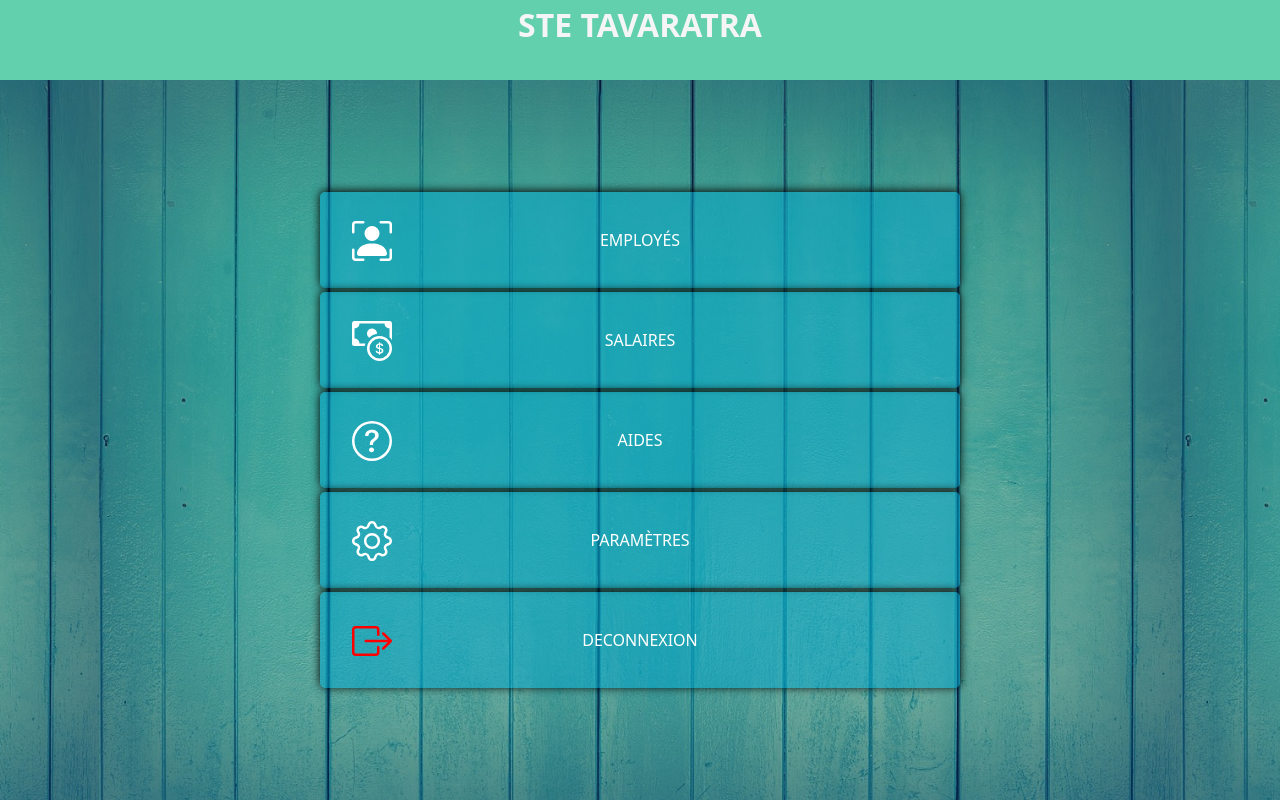
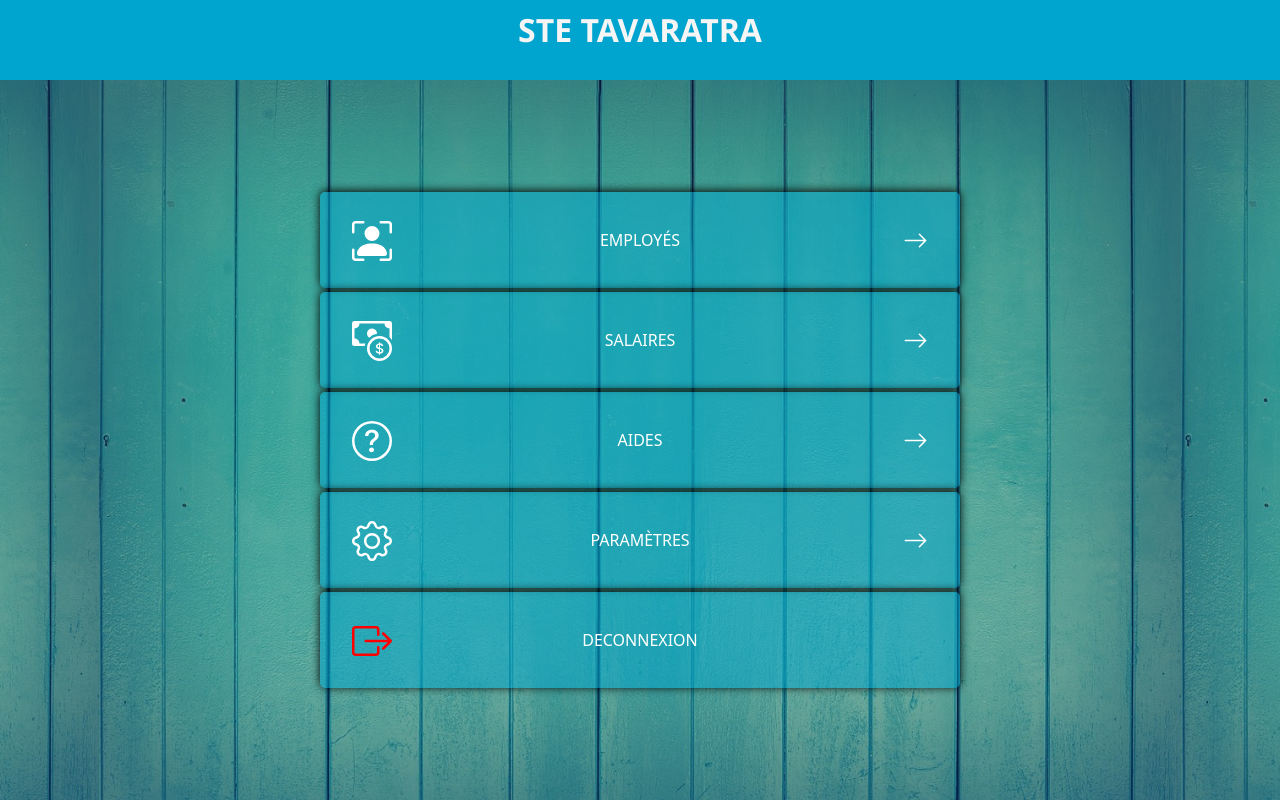
Before and after one commit to branGitfox/gestionEmployers, a PHP site: page /acceuil.html in a window 1280 px wide. Run offline with PHP 8.4, Linux system fonts and the light colour scheme.

Commit message:
page d'acceuil fini

```diff
--- a/acceuil.html
+++ b/acceuil.html
@@ -1,43 +1,74 @@
 <!DOCTYPE html>
 <html lang="en">
+
 <head>
   <meta charset="UTF-8">
   <meta name="viewport" content="width=device-width, initial-scale=1.0">
   <link rel="stylesheet" href="./css/style.css">
   <title>Document</title>
 </head>
+
 <body>
   <div class="container">
-        <header>
+    <header class="box">
       <h1>STE TAVARATRA</h1>
     </header>
     <div class="main-container">
       <div class="menu-container">
-                <div><a href="#"><svg xmlns="http://www.w3.org/2000/svg" width="40" height="40" fill="currentColor" class="bi bi-person-bounding-box" viewBox="0 0 16 16">
-                    <path d="M1.5 1a.5.5 0 0 0-.5.5v3a.5.5 0 0 1-1 0v-3A1.5 1.5 0 0 1 1.5 0h3a.5.5 0 0 1 0 1zM11 .5a.5.5 0 0 1 .5-.5h3A1.5 1.5 0 0 1 16 1.5v3a.5.5 0 0 1-1 0v-3a.5.5 0 0 0-.5-.5h-3a.5.5 0 0 1-.5-.5M.5 11a.5.5 0 0 1 .5.5v3a.5.5 0 0 0 .5.5h3a.5.5 0 0 1 0 1h-3A1.5 1.5 0 0 1 0 14.5v-3a.5.5 0 0 1 .5-.5m15 0a.5.5 0 0 1 .5.5v3a1.5 1.5 0 0 1-1.5 1.5h-3a.5.5 0 0 1 0-1h3a.5.5 0 0 0 .5-.5v-3a.5.5 0 0 1 .5-.5"/>
-                    <path d="M3 14s-1 0-1-1 1-4 6-4 6 3 6 4-1 1-1 1zm8-9a3 3 0 1 1-6 0 3 3 0 0 1 6 0"/>
-                  </svg>Employés</a></div>
-                <div><a href="#"><svg xmlns="http://www.w3.org/2000/svg" width="40" height="40" fill="currentColor" class="bi bi-cash-coin" viewBox="0 0 16 16">
-                    <path fill-rule="evenodd" d="M11 15a4 4 0 1 0 0-8 4 4 0 0 0 0 8m5-4a5 5 0 1 1-10 0 5 5 0 0 1 10 0"/>
-                    <path d="M9.438 11.944c.047.596.518 1.06 1.363 1.116v.44h.375v-.443c.875-.061 1.386-.529 1.386-1.207 0-.618-.39-.936-1.09-1.1l-.296-.07v-1.2c.376.043.614.248.671.532h.658c-.047-.575-.54-1.024-1.329-1.073V8.5h-.375v.45c-.747.073-1.255.522-1.255 1.158 0 .562.378.92 1.007 1.066l.248.061v1.272c-.384-.058-.639-.27-.696-.563h-.668zm1.36-1.354c-.369-.085-.569-.26-.569-.522 0-.294.216-.514.572-.578v1.1h-.003zm.432.746c.449.104.655.272.655.569 0 .339-.257.571-.709.614v-1.195l.054.012z"/>
-                    <path d="M1 0a1 1 0 0 0-1 1v8a1 1 0 0 0 1 1h4.083c.058-.344.145-.678.258-1H3a2 2 0 0 0-2-2V3a2 2 0 0 0 2-2h10a2 2 0 0 0 2 2v3.528c.38.34.717.728 1 1.154V1a1 1 0 0 0-1-1z"/>
-                    <path d="M9.998 5.083 10 5a2 2 0 1 0-3.132 1.65 5.982 5.982 0 0 1 3.13-1.567z"/>
-                  </svg>Salaires</a></div>
-                <div><a href="#"><svg xmlns="http://www.w3.org/2000/svg" width="40" height="40" fill="currentColor" class="bi bi-question-circle" viewBox="0 0 16 16">
-                    <path d="M8 15A7 7 0 1 1 8 1a7 7 0 0 1 0 14m0 1A8 8 0 1 0 8 0a8 8 0 0 0 0 16"/>
-                    <path d="M5.255 5.786a.237.237 0 0 0 .241.247h.825c.138 0 .248-.113.266-.25.09-.656.54-1.134 1.342-1.134.686 0 1.314.343 1.314 1.168 0 .635-.374.927-.965 1.371-.673.489-1.206 1.06-1.168 1.987l.003.217a.25.25 0 0 0 .25.246h.811a.25.25 0 0 0 .25-.25v-.105c0-.718.273-.927 1.01-1.486.609-.463 1.244-.977 1.244-2.056 0-1.511-1.276-2.241-2.673-2.241-1.267 0-2.655.59-2.75 2.286zm1.557 5.763c0 .533.425.927 1.01.927.609 0 1.028-.394 1.028-.927 0-.552-.42-.94-1.029-.94-.584 0-1.009.388-1.009.94"/>
-                  </svg>Aides</a></div>
-                <div><a href="#"><svg xmlns="http://www.w3.org/2000/svg" width="40" height="40" fill="currentColor" class="bi bi-gear" viewBox="0 0 16 16">
-                    <path d="M8 4.754a3.246 3.246 0 1 0 0 6.492 3.246 3.246 0 0 0 0-6.492zM5.754 8a2.246 2.246 0 1 1 4.492 0 2.246 2.246 0 0 1-4.492 0z"/>
-                    <path d="M9.796 1.343c-.527-1.79-3.065-1.79-3.592 0l-.094.319a.873.873 0 0 1-1.255.52l-.292-.16c-1.64-.892-3.433.902-2.54 2.541l.159.292a.873.873 0 0 1-.52 1.255l-.319.094c-1.79.527-1.79 3.065 0 3.592l.319.094a.873.873 0 0 1 .52 1.255l-.16.292c-.892 1.64.901 3.434 2.541 2.54l.292-.159a.873.873 0 0 1 1.255.52l.094.319c.527 1.79 3.065 1.79 3.592 0l.094-.319a.873.873 0 0 1 1.255-.52l.292.16c1.64.893 3.434-.902 2.54-2.541l-.159-.292a.873.873 0 0 1 .52-1.255l.319-.094c1.79-.527 1.79-3.065 0-3.592l-.319-.094a.873.873 0 0 1-.52-1.255l.16-.292c.893-1.64-.902-3.433-2.541-2.54l-.292.159a.873.873 0 0 1-1.255-.52l-.094-.319zm-2.633.283c.246-.835 1.428-.835 1.674 0l.094.319a1.873 1.873 0 0 0 2.693 1.115l.291-.16c.764-.415 1.6.42 1.184 1.185l-.159.292a1.873 1.873 0 0 0 1.116 2.692l.318.094c.835.246.835 1.428 0 1.674l-.319.094a1.873 1.873 0 0 0-1.115 2.693l.16.291c.415.764-.42 1.6-1.185 1.184l-.291-.159a1.873 1.873 0 0 0-2.693 1.116l-.094.318c-.246.835-1.428.835-1.674 0l-.094-.319a1.873 1.873 0 0 0-2.692-1.115l-.292.16c-.764.415-1.6-.42-1.184-1.185l.159-.291A1.873 1.873 0 0 0 1.945 8.93l-.319-.094c-.835-.246-.835-1.428 0-1.674l.319-.094A1.873 1.873 0 0 0 3.06 4.377l-.16-.292c-.415-.764.42-1.6 1.185-1.184l.292.159a1.873 1.873 0 0 0 2.692-1.115l.094-.319z"/>
-                  </svg>Paramètres</a></div>
-                <div><a class="logout"
-                     href="#"><svg xmlns="http://www.w3.org/2000/svg" width="40" height="40" fill="red" class="bi bi-box-arrow-right" viewBox="0 0 16 16">
-                    <path fill-rule="evenodd" d="M10 12.5a.5.5 0 0 1-.5.5h-8a.5.5 0 0 1-.5-.5v-9a.5.5 0 0 1 .5-.5h8a.5.5 0 0 1 .5.5v2a.5.5 0 0 0 1 0v-2A1.5 1.5 0 0 0 9.5 2h-8A1.5 1.5 0 0 0 0 3.5v9A1.5 1.5 0 0 0 1.5 14h8a1.5 1.5 0 0 0 1.5-1.5v-2a.5.5 0 0 0-1 0z"/>
-                    <path fill-rule="evenodd" d="M15.854 8.354a.5.5 0 0 0 0-.708l-3-3a.5.5 0 0 0-.708.708L14.293 7.5H5.5a.5.5 0 0 0 0 1h8.793l-2.147 2.146a.5.5 0 0 0 .708.708l3-3z"/>
+        <div><a href="#"><svg class="left-svg" xmlns="http://www.w3.org/2000/svg" width="40" height="40"
+              fill="currentColor" class="bi bi-person-bounding-box" viewBox="0 0 16 16">
+              <path
+                d="M1.5 1a.5.5 0 0 0-.5.5v3a.5.5 0 0 1-1 0v-3A1.5 1.5 0 0 1 1.5 0h3a.5.5 0 0 1 0 1zM11 .5a.5.5 0 0 1 .5-.5h3A1.5 1.5 0 0 1 16 1.5v3a.5.5 0 0 1-1 0v-3a.5.5 0 0 0-.5-.5h-3a.5.5 0 0 1-.5-.5M.5 11a.5.5 0 0 1 .5.5v3a.5.5 0 0 0 .5.5h3a.5.5 0 0 1 0 1h-3A1.5 1.5 0 0 1 0 14.5v-3a.5.5 0 0 1 .5-.5m15 0a.5.5 0 0 1 .5.5v3a1.5 1.5 0 0 1-1.5 1.5h-3a.5.5 0 0 1 0-1h3a.5.5 0 0 0 .5-.5v-3a.5.5 0 0 1 .5-.5" />
+              <path d="M3 14s-1 0-1-1 1-4 6-4 6 3 6 4-1 1-1 1zm8-9a3 3 0 1 1-6 0 3 3 0 0 1 6 0" />
+            </svg>Employés<svg class="right-svg" xmlns="http://www.w3.org/2000/svg" width="25" height="25" fill="currentColor"
+              class="bi bi-arrow-right" viewBox="0 0 16 16">
+              <path fill-rule="evenodd"
+                d="M1 8a.5.5 0 0 1 .5-.5h11.793l-3.147-3.146a.5.5 0 0 1 .708-.708l4 4a.5.5 0 0 1 0 .708l-4 4a.5.5 0 0 1-.708-.708L13.293 8.5H1.5A.5.5 0 0 1 1 8" />
+            </svg></a></div>
+        <div><a href="#"><svg class="left-svg" xmlns="http://www.w3.org/2000/svg" width="40" height="40"
+              fill="currentColor" class="bi bi-cash-coin" viewBox="0 0 16 16">
+              <path fill-rule="evenodd" d="M11 15a4 4 0 1 0 0-8 4 4 0 0 0 0 8m5-4a5 5 0 1 1-10 0 5 5 0 0 1 10 0" />
+              <path
+                d="M9.438 11.944c.047.596.518 1.06 1.363 1.116v.44h.375v-.443c.875-.061 1.386-.529 1.386-1.207 0-.618-.39-.936-1.09-1.1l-.296-.07v-1.2c.376.043.614.248.671.532h.658c-.047-.575-.54-1.024-1.329-1.073V8.5h-.375v.45c-.747.073-1.255.522-1.255 1.158 0 .562.378.92 1.007 1.066l.248.061v1.272c-.384-.058-.639-.27-.696-.563h-.668zm1.36-1.354c-.369-.085-.569-.26-.569-.522 0-.294.216-.514.572-.578v1.1h-.003zm.432.746c.449.104.655.272.655.569 0 .339-.257.571-.709.614v-1.195l.054.012z" />
+              <path
+                d="M1 0a1 1 0 0 0-1 1v8a1 1 0 0 0 1 1h4.083c.058-.344.145-.678.258-1H3a2 2 0 0 0-2-2V3a2 2 0 0 0 2-2h10a2 2 0 0 0 2 2v3.528c.38.34.717.728 1 1.154V1a1 1 0 0 0-1-1z" />
+              <path d="M9.998 5.083 10 5a2 2 0 1 0-3.132 1.65 5.982 5.982 0 0 1 3.13-1.567z" />
+            </svg>Salaires<svg class="right-svg" xmlns="http://www.w3.org/2000/svg" width="25" height="25" fill="currentColor"
+              class="bi bi-arrow-right" viewBox="0 0 16 16">
+              <path fill-rule="evenodd" class="right-svg"
+                d="M1 8a.5.5 0 0 1 .5-.5h11.793l-3.147-3.146a.5.5 0 0 1 .708-.708l4 4a.5.5 0 0 1 0 .708l-4 4a.5.5 0 0 1-.708-.708L13.293 8.5H1.5A.5.5 0 0 1 1 8" />
+            </svg></a></div>
+        <div><a href="#"><svg class="left-svg" xmlns="http://www.w3.org/2000/svg" width="40" height="40"
+              fill="currentColor" class="bi bi-question-circle" viewBox="0 0 16 16">
+              <path d="M8 15A7 7 0 1 1 8 1a7 7 0 0 1 0 14m0 1A8 8 0 1 0 8 0a8 8 0 0 0 0 16" />
+              <path
+                d="M5.255 5.786a.237.237 0 0 0 .241.247h.825c.138 0 .248-.113.266-.25.09-.656.54-1.134 1.342-1.134.686 0 1.314.343 1.314 1.168 0 .635-.374.927-.965 1.371-.673.489-1.206 1.06-1.168 1.987l.003.217a.25.25 0 0 0 .25.246h.811a.25.25 0 0 0 .25-.25v-.105c0-.718.273-.927 1.01-1.486.609-.463 1.244-.977 1.244-2.056 0-1.511-1.276-2.241-2.673-2.241-1.267 0-2.655.59-2.75 2.286zm1.557 5.763c0 .533.425.927 1.01.927.609 0 1.028-.394 1.028-.927 0-.552-.42-.94-1.029-.94-.584 0-1.009.388-1.009.94" />
+            </svg>Aides<svg class="right-svg" xmlns="http://www.w3.org/2000/svg" width="25" height="25" fill="currentColor"
+              class="bi bi-arrow-right" viewBox="0 0 16 16">
+              <path fill-rule="evenodd"
+                d="M1 8a.5.5 0 0 1 .5-.5h11.793l-3.147-3.146a.5.5 0 0 1 .708-.708l4 4a.5.5 0 0 1 0 .708l-4 4a.5.5 0 0 1-.708-.708L13.293 8.5H1.5A.5.5 0 0 1 1 8" />
+            </svg></a></div>
+        <div><a href="#"><svg class="left-svg" xmlns="http://www.w3.org/2000/svg" width="40" height="40"
+              fill="currentColor" class="bi bi-gear" viewBox="0 0 16 16">
+              <path
+                d="M8 4.754a3.246 3.246 0 1 0 0 6.492 3.246 3.246 0 0 0 0-6.492zM5.754 8a2.246 2.246 0 1 1 4.492 0 2.246 2.246 0 0 1-4.492 0z" />
+              <path
+                d="M9.796 1.343c-.527-1.79-3.065-1.79-3.592 0l-.094.319a.873.873 0 0 1-1.255.52l-.292-.16c-1.64-.892-3.433.902-2.54 2.541l.159.292a.873.873 0 0 1-.52 1.255l-.319.094c-1.79.527-1.79 3.065 0 3.592l.319.094a.873.873 0 0 1 .52 1.255l-.16.292c-.892 1.64.901 3.434 2.541 2.54l.292-.159a.873.873 0 0 1 1.255.52l.094.319c.527 1.79 3.065 1.79 3.592 0l.094-.319a.873.873 0 0 1 1.255-.52l.292.16c1.64.893 3.434-.902 2.54-2.541l-.159-.292a.873.873 0 0 1 .52-1.255l.319-.094c1.79-.527 1.79-3.065 0-3.592l-.319-.094a.873.873 0 0 1-.52-1.255l.16-.292c.893-1.64-.902-3.433-2.541-2.54l-.292.159a.873.873 0 0 1-1.255-.52l-.094-.319zm-2.633.283c.246-.835 1.428-.835 1.674 0l.094.319a1.873 1.873 0 0 0 2.693 1.115l.291-.16c.764-.415 1.6.42 1.184 1.185l-.159.292a1.873 1.873 0 0 0 1.116 2.692l.318.094c.835.246.835 1.428 0 1.674l-.319.094a1.873 1.873 0 0 0-1.115 2.693l.16.291c.415.764-.42 1.6-1.185 1.184l-.291-.159a1.873 1.873 0 0 0-2.693 1.116l-.094.318c-.246.835-1.428.835-1.674 0l-.094-.319a1.873 1.873 0 0 0-2.692-1.115l-.292.16c-.764.415-1.6-.42-1.184-1.185l.159-.291A1.873 1.873 0 0 0 1.945 8.93l-.319-.094c-.835-.246-.835-1.428 0-1.674l.319-.094A1.873 1.873 0 0 0 3.06 4.377l-.16-.292c-.415-.764.42-1.6 1.185-1.184l.292.159a1.873 1.873 0 0 0 2.692-1.115l.094-.319z" />
+            </svg>Paramètres<svg class="right-svg" xmlns="http://www.w3.org/2000/svg" width="25" height="25" fill="currentColor"
+              class="bi bi-arrow-right" viewBox="0 0 16 16">
+              <path fill-rule="evenodd"
+                d="M1 8a.5.5 0 0 1 .5-.5h11.793l-3.147-3.146a.5.5 0 0 1 .708-.708l4 4a.5.5 0 0 1 0 .708l-4 4a.5.5 0 0 1-.708-.708L13.293 8.5H1.5A.5.5 0 0 1 1 8" />
+            </svg></a></div>
+        <div><a class="logout left" href="#"><svg class="left-svg" xmlns="http://www.w3.org/2000/svg" width="40" height="40"
+              fill="red" left-svg"" class="bi bi-box-arrow-right" viewBox="0 0 16 16">
+              <path fill-rule="evenodd"
+                d="M10 12.5a.5.5 0 0 1-.5.5h-8a.5.5 0 0 1-.5-.5v-9a.5.5 0 0 1 .5-.5h8a.5.5 0 0 1 .5.5v2a.5.5 0 0 0 1 0v-2A1.5 1.5 0 0 0 9.5 2h-8A1.5 1.5 0 0 0 0 3.5v9A1.5 1.5 0 0 0 1.5 14h8a1.5 1.5 0 0 0 1.5-1.5v-2a.5.5 0 0 0-1 0z" />
+              <path fill-rule="evenodd"
+                d="M15.854 8.354a.5.5 0 0 0 0-.708l-3-3a.5.5 0 0 0-.708.708L14.293 7.5H5.5a.5.5 0 0 0 0 1h8.793l-2.147 2.146a.5.5 0 0 0 .708.708l3-3z" />
             </svg>Deconnexion</a></div>
       </div>
     </div>
   </div>
 </body>
+
 </html>
--- a/css/style.css
+++ b/css/style.css
@@ -10,17 +10,24 @@
     height: 100vh;
 }
 
+body {
+background-color:  #00A5CF;
+
+}
 header {
 width: 100%;
 height: 10vh;
-background-color: #62D0AD;
+z-index: 100;
+background-color:  #00A5CF;
+
 }
 
 h1 {
-    font-family: system-ui, -apple-system, BlinkMacSystemFont, 'Segoe UI', Roboto, Oxygen, Ubuntu, Cantarell, 'Open Sans', 'Helvetica Neue', sans-serif;
+    font-family: 'Segoe UI', Tahoma, Geneva, Verdana, sans-serif;
     text-align: center;
-    line-height: 50px;
+    line-height: 60px;
     color: whitesmoke;
+    font-weight: bold;
 }
 
 .main-container {
@@ -50,6 +57,7 @@ h1 {
     justify-content: center;
 }
 
+
 .menu-container > div a {
     background-color: #00a6cf7f;
     width: 45rem;
@@ -76,8 +84,14 @@ h1 {
     transition: .3s;
 } */
 
-.menu-container > div a svg {
+.menu-container > div a .left-svg {
     position: absolute;
     left: 2rem;
     top: 30%;
 }
+
+.menu-container > div a .right-svg {
+    position: absolute;
+    right: 2rem;
+    top: 37%;
+}
```
Lines whose indentation alone changed are shown as unchanged.
